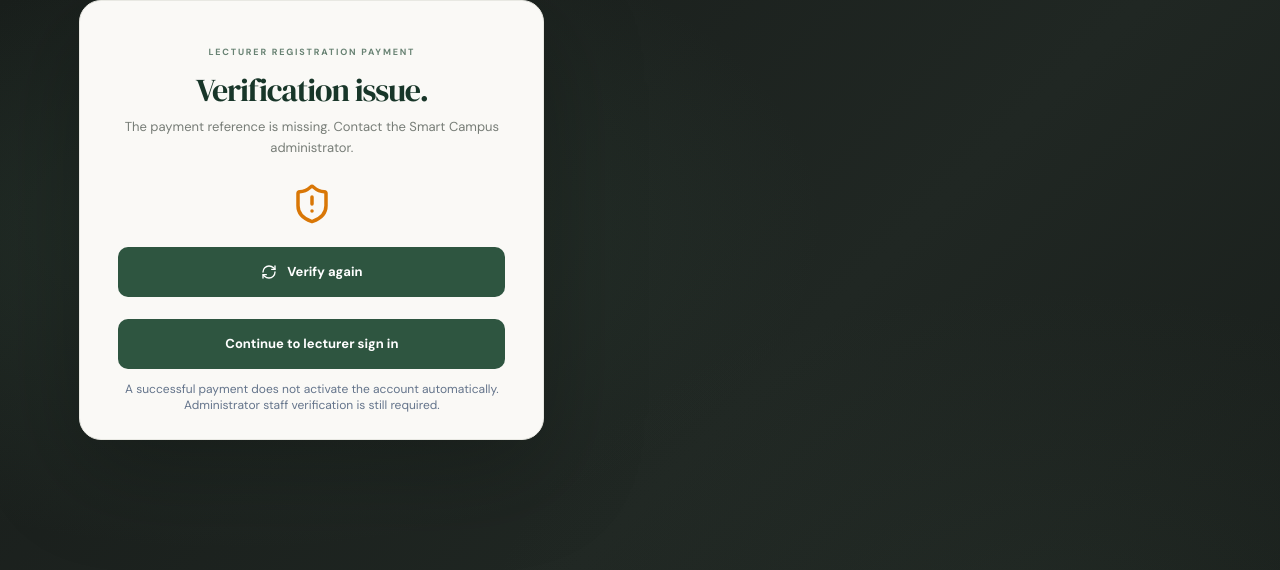
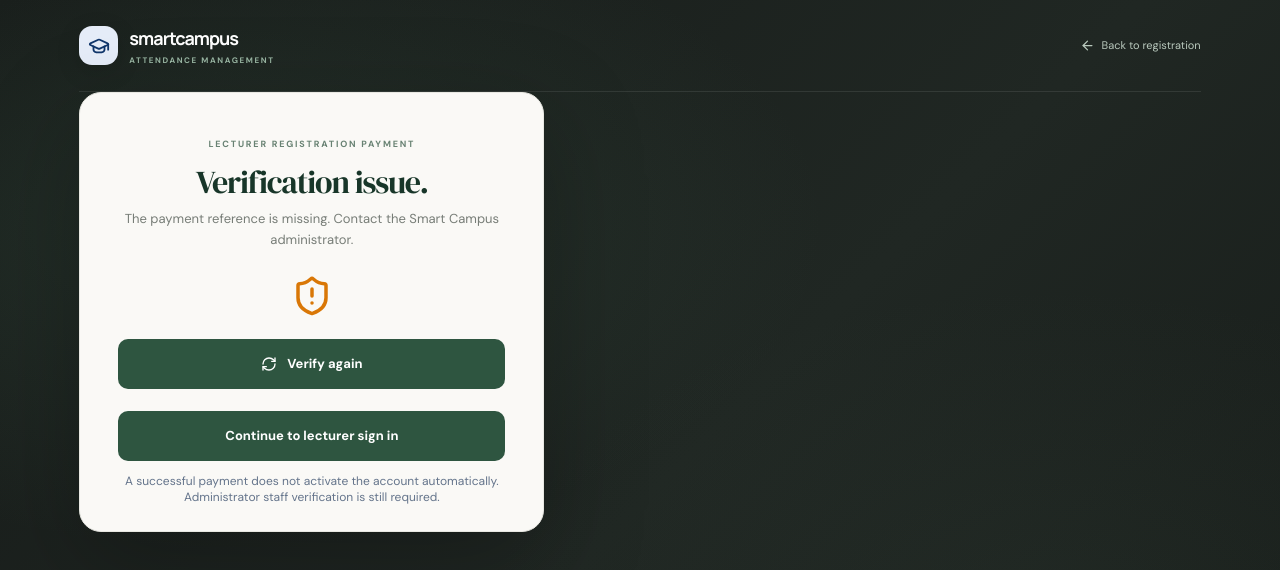
Before and after one commit to kotoorich/SMART-CAMPUS, a React (Vite) app in the folder frontend/: page /lecturer/payment/callback in a window 1280 px wide. Shown: the top 570 px of the page. Built offline with nearby package versions, Linux system fonts and the light colour scheme; no server answers.

Commit message:
Add consistent header and back navigation to payment callback

```diff
--- a/frontend/src/pages/faculty/LecturerPaymentCallback.jsx
+++ b/frontend/src/pages/faculty/LecturerPaymentCallback.jsx
@@ -1,5 +1,5 @@
 import { useCallback, useEffect, useState } from "react";
-import { CheckCircle2, Clock3, RefreshCw, ShieldAlert } from "lucide-react";
+import { ArrowLeft, CheckCircle2, Clock3, GraduationCap, RefreshCw, ShieldAlert } from "lucide-react";
 import { useNavigate, useSearchParams } from "react-router-dom";
 import { verifyLecturerPayment } from "../../services/api";
 
@@ -31,7 +31,7 @@ export default function LecturerPaymentCallback() {
 
   useEffect(() => { verify(); }, [verify]);
 
-  return <main className="auth-screen"><section className="auth-card-wrap"><div className="auth-card text-center">
+  return <main className="auth-screen"><header className="auth-topbar"><button className="brand-lockup" onClick={() => navigate("/")}><span className="brand-mark"><GraduationCap size={22}/></span><span><strong>smartcampus</strong><small>ATTENDANCE MANAGEMENT</small></span></button><button className="signup-back" onClick={() => navigate("/lecturer/signup")}><ArrowLeft size={15}/> Back to registration</button></header><section className="auth-card-wrap"><div className="auth-card text-center">
     <div className="auth-card-heading"><span className="auth-eyebrow">LECTURER REGISTRATION PAYMENT</span><h2>{state === "paid" ? "Payment confirmed." : state === "checking" ? "Checking payment." : state === "pending" ? "Payment not confirmed yet." : "Verification issue."}</h2><p>{message}</p></div>
     {state === "paid" ? <CheckCircle2 size={42} className="mx-auto text-emerald-600"/> : state === "checking" ? <Clock3 size={42} className="mx-auto text-blue-600"/> : <ShieldAlert size={42} className="mx-auto text-amber-600"/>}
     {reference && <p className="text-xs text-slate-500 mt-4 break-all">Reference: {reference}</p>}
```
